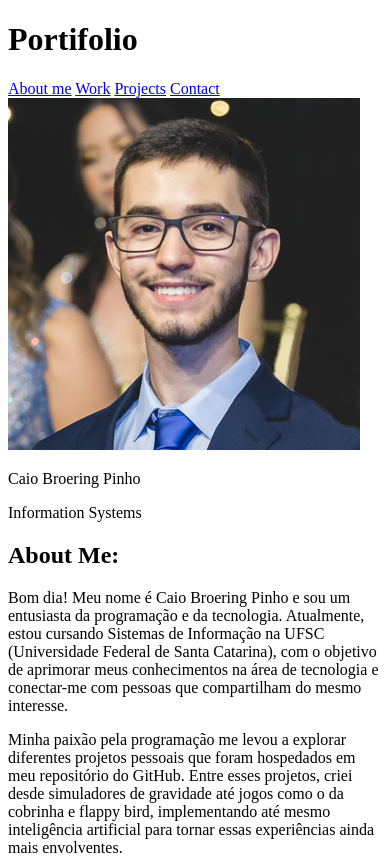
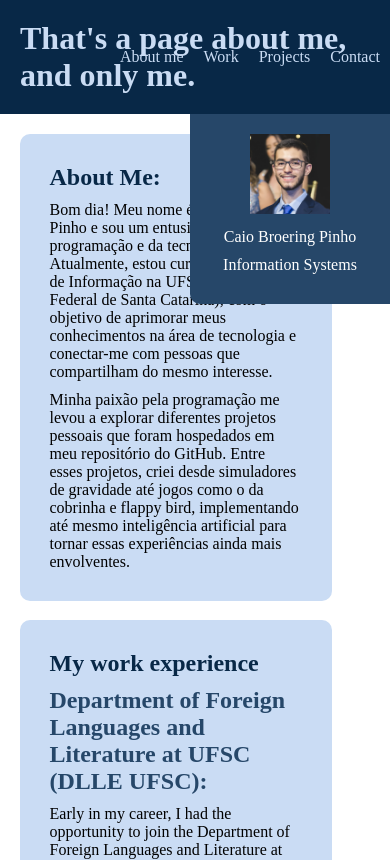
Before and after one commit to CaioPinho9/web-programming-ufsc, a plain HTML site: page 1_personal_page/index.html in a window 390 px wide. Shown: the top 860 px of the page. Drawn offline with Linux system fonts and the light colour scheme.

Commit message:
feat: css nao responsivo

```diff
--- a/1_personal_page/index.html
+++ b/1_personal_page/index.html
@@ -5,29 +5,30 @@
     <meta name="viewport" content="width=device-width, initial-scale=1.0">
     <title>Personal Page</title>
     <link rel="icon" href="assets\favicon.ico" type="image/x-icon">
+    <link rel="stylesheet" href="style.css" type="text/css">
 </head>
 <body>
     <header>
-        <h1>Portifolio</h1>
-        <nav>
+        <h1 id="header_title">That's a page about me, and only me.</h1>
+        <nav class="header_nav">
             <a href="#aboutme">About me</a>
             <a href="#work">Work</a>
             <a href="#project">Projects</a>
             <a href="#contact">Contact</a>
         </nav>
     </header>
-    <aside>
+    <aside class="sidebar">
         <img src="assets\myself.png" alt="Myself">
         <p>Caio Broering Pinho</p>
         <p>Information Systems</p>
     </aside>
     <main>
-        <section id="aboutme">
+        <section id="aboutme" class="information">
             <h1>About Me:</h1>
             <p>Bom dia! Meu nome é Caio Broering Pinho e sou um entusiasta da programação e da tecnologia. Atualmente, estou cursando Sistemas de Informação na UFSC (Universidade Federal de Santa Catarina), com o objetivo de aprimorar meus conhecimentos na área de tecnologia e conectar-me com pessoas que compartilham do mesmo interesse.</p>
             <p>Minha paixão pela programação me levou a explorar diferentes projetos pessoais que foram hospedados em meu repositório do GitHub. Entre esses projetos, criei desde simuladores de gravidade até jogos como o da cobrinha e flappy bird, implementando até mesmo inteligência artificial para tornar essas experiências ainda mais envolventes.</p>
         </section>
-        <section id="work">
+        <section id="work" class="information">
             <h1>My work experience</h1>
             <article>
                 <h2>Department of Foreign Languages and Literature at UFSC (DLLE UFSC):</h2>
@@ -51,11 +52,11 @@
     </main>
     <footer>
         <section id="contact">
-            <p>Contact:</p>
-            <p>Email: <a href="mailto:caiopinho9@gmail.com">caiopinho9@gmail.com</a></p>
-            <p>GitHub: <a href="https://github.com/CaioPinho9" target="_blank">https://github.com/CaioPinho9</a></p>
+            <h1 id="footer_title">Contact Information:</h1>
+            <p>Email:<a href="mailto:caiopinho9@gmail.com">caiopinho9@gmail.com</a></p>
+            <p>GitHub:<a rel="noopener" href="https://github.com/CaioPinho9" target="_blank">https://github.com/CaioPinho9</a></p>
             <p>LinkedIn:
-                <a href="https://www.linkedin.com/in/caio-b-pinho/" target="_blank">
+                <a rel="noopener" href="https://www.linkedin.com/in/caio-b-pinho/" target="_blank">
                     https://www.linkedin.com/in/caio-b-pinho/
                 </a>
             </p>
--- /dev/null
+++ b/1_personal_page/style.css
@@ -0,0 +1,97 @@
+* {
+  margin: 0;
+  padding: 0;
+  box-sizing: border-box;
+}
+
+body {
+  display: flexbox;
+  flex-direction: column;
+}
+
+h1,
+h2,
+p,
+address,
+a {
+  margin: 10px;
+}
+
+#header_title,
+#footer_title {
+  color: #cadcf4;
+}
+
+h1 {
+  color: #082847;
+}
+
+h2 {
+  color: #264769;
+}
+
+.information {
+  background-color: #cadcf4;
+  width: 80%;
+  margin: 5%;
+  padding: 20px;
+  border-radius: 10px;
+}
+
+footer,
+#contact {
+  background-color: #082847;
+  color: #cadcf4;
+  padding: 10px;
+}
+
+a {
+  text-decoration: none;
+  color: #cadcf4;
+}
+
+ul,
+li {
+  list-style: disc;
+  margin-left: 20px;
+}
+
+header {
+  display: inline-flex;
+  align-items: center;
+  width: 100%;
+  position: relative;
+  background-color: #082847;
+  color: #cadcf4;
+  padding: 10px;
+}
+
+#header_title {
+  position: relative;
+}
+
+.header_nav {
+  display: flex;
+  position: absolute;
+  right: 0;
+}
+
+.header_nav a {
+  margin: 0 10px;
+}
+
+.sidebar {
+  position: absolute;
+  right: 0;
+  background-color: #264769;
+  color: #fff;
+  padding: 20px;
+  width: 200px;
+  align-items: center;
+  text-align: center;
+  border-bottom-left-radius: 10px;
+}
+
+.sidebar img {
+  width: 50%;
+}
```
Also changed, not shown: 1_personal_page/assets/AdobeColor-Blues.jpeg (added).
